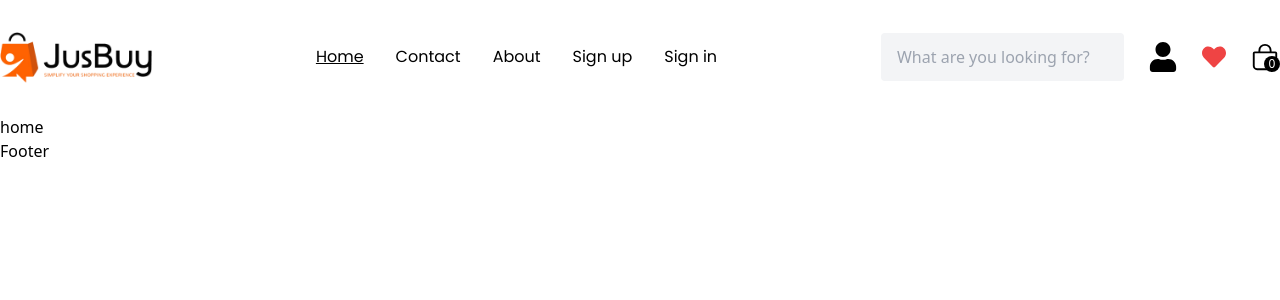
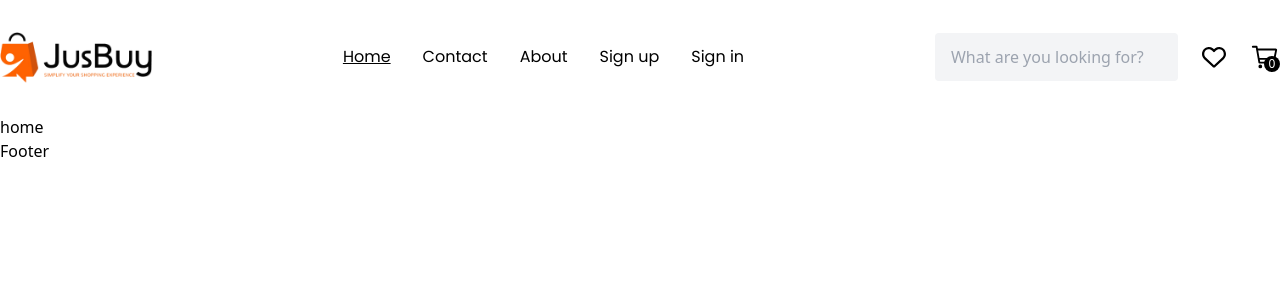
Before and after one commit to Shakil57375/jus-buy, a Next.js app: page / in a window 1280 px wide. Shown: the top 300 px of the page. Built offline with nearby package versions, Linux system fonts and the light colour scheme.

Commit message:
navbar added for the big screen size

```diff
--- a/components/common/Navbar.jsx
+++ b/components/common/Navbar.jsx
@@ -1,7 +1,8 @@
 // Import necessary Next.js components
 "use client";
 import { FaHeart, FaUser } from "react-icons/fa";
-import { IoBagOutline } from "react-icons/io5";
+import { FaRegHeart } from "react-icons/fa6";
+import { IoBagOutline, IoCartOutline } from "react-icons/io5";
 import { CiSearch } from "react-icons/ci";
 import { MdOutlineMenuOpen } from "react-icons/md";
 import Image from "next/image"; // For optimized image rendering
@@ -90,23 +91,11 @@ const Navbar = () => {
           />
           <CiSearch className="hover:text-gray-500 cursor-pointer text-2xl" />
         </div>
-        <div className="group relative">
-          <Link href="/login">
-            <FaUser className="hover:text-gray-500 cursor-pointer text-3xl" />
-          </Link>
-          <div className="group-hover:block hidden absolute dropdown-menu right-0 pt-4">
-            <div className="flex flex-col gap-2 w-36 py-3 px-5 bg-slate-100 text-gray-500 rounded">
-              <p className="cursor-pointer hover:text-black">My Profile</p>
-              <p className="cursor-pointer hover:text-black">Orders</p>
-              <p className="cursor-pointer hover:text-black">Logout</p>
-            </div>
-          </div>
-        </div>
         <Link href="/wishlist">
-          <FaHeart className="text-red-500 text-2xl" />
+          <FaRegHeart className=" text-2xl" />
         </Link>
         <Link href="/cart" className="relative">
-          <IoBagOutline className="hover:text-gray-500 cursor-pointer text-3xl" />
+          <IoCartOutline className="hover:text-gray-500 cursor-pointer text-3xl" />
           <span className="absolute bottom-0 right-0 bg-black text-white text-xs w-4 h-4 rounded-full flex items-center justify-center">
             {/* {getCartCount()} */}0
           </span>
```
